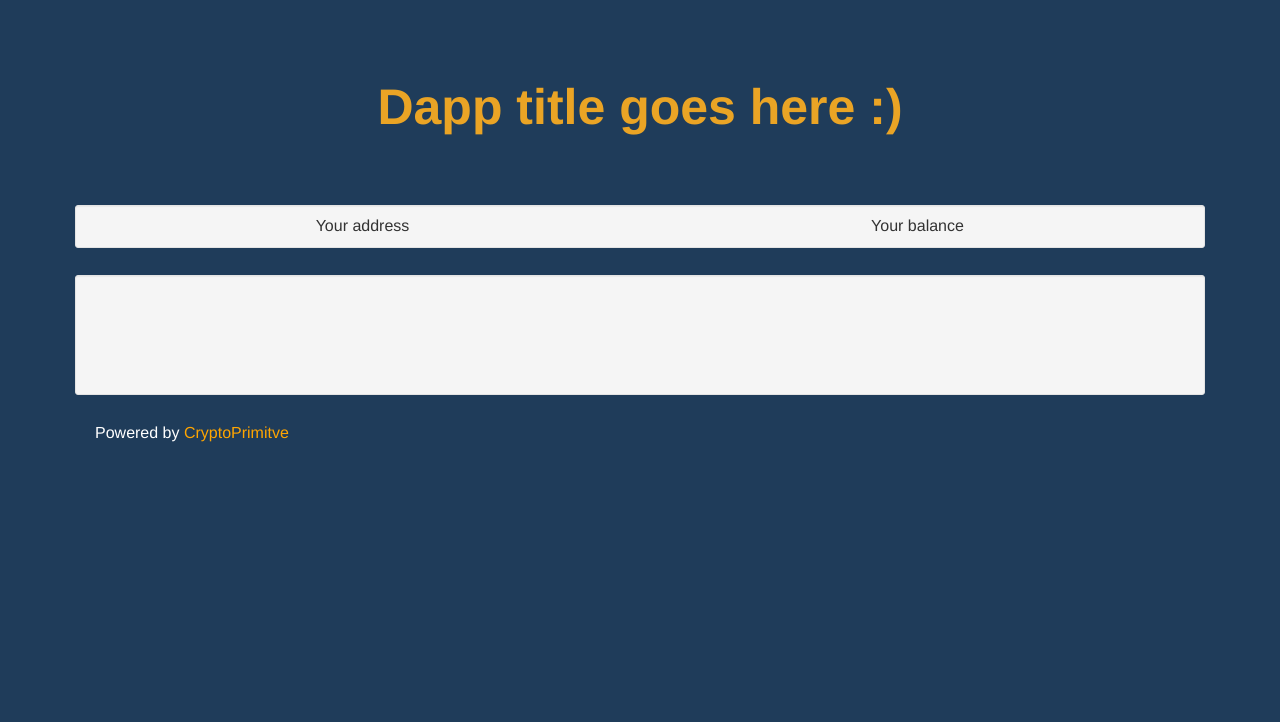
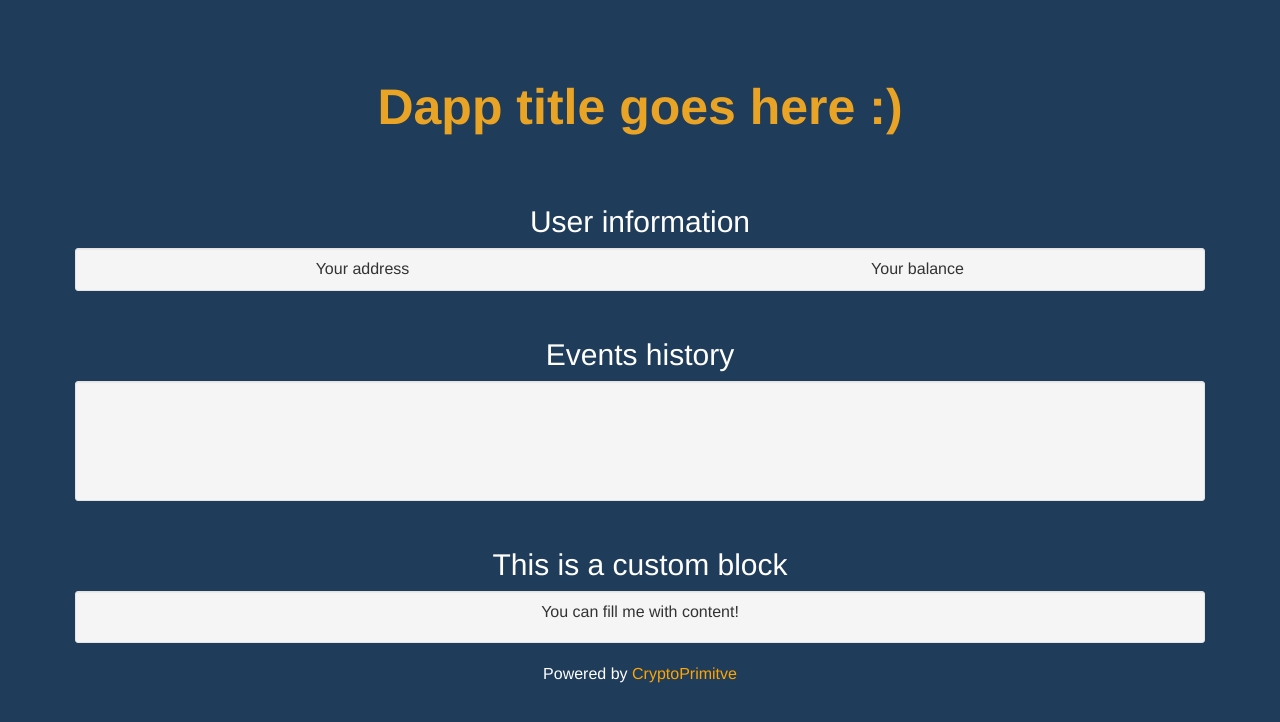
Before and after one commit to SamueleA/simple-Ethereum-Dapp-template, a plain HTML site: page index.html in a window 1280 px wide. Drawn offline with nearby package versions, Linux system fonts and the light colour scheme.

Commit message:
added footer

```diff
--- a/css/index.css
+++ b/css/index.css
@@ -32,6 +32,10 @@ h1 {
   color: #EAA425;
 }
 
+h2 {
+  color: white;
+}
+
 .site-main  {
     text-align: center;
 }
@@ -46,6 +50,7 @@ h1 {
   margin-top: 40px;
   margin-bottom: -20px;
 }
+
 
 
 /*max-width for large screens*/
--- a/index.html
+++ b/index.html
@@ -40,6 +40,7 @@
             <div class="title" align='center' ><h1 >Dapp title goes here :)</h1></div>
         </div>
         <div id="mainVue">
+            <h2>User information</h2>
             <div class="mainBlock balances">
                 <div class="well well-sm row">
                     <div class="col-md-6">
@@ -52,6 +53,7 @@
                     </div>
                 </div>
             </div>
+            <h2>Events history</h2>
             <div class="mainBlock eventList">
               <div class="row well well-sm">
                 <div class="col-md-12 eventLog scrollBar">
@@ -59,12 +61,20 @@
                 </div>
               </div>
             </div>
-        </div>
-        <div class="mainBlock">
-          <div class="row">
-            <footer class='text-left' style = 'color:white; margin-bottom: 20px; margin-left: 20px'>Powered by <a style='color:orange;' href="https://github.com/cryptoprimitive/" target="_blank">CryptoPrimitve</a></footer>
-          </div>
+            <!-- What follows is an examples of an empty block ready to be filled  -->
+            <h2>This is a custom block</h2>
+            <div class="mainBlock eventList">
+              <div class="row well well-sm">
+                <p>You can fill me with content!</p>
+              </div>
+            </div>
+
+
+            <div class="mainBlock">
+              <div class='footer' style = 'color:white; margin-bottom: 20px;'>Powered by <a style='color:orange;' href="https://github.com/cryptoprimitive/" target="_blank">CryptoPrimitve</a></div>
+            </div>
         </div>
   </div>
   </body>
+
 </html>
```
